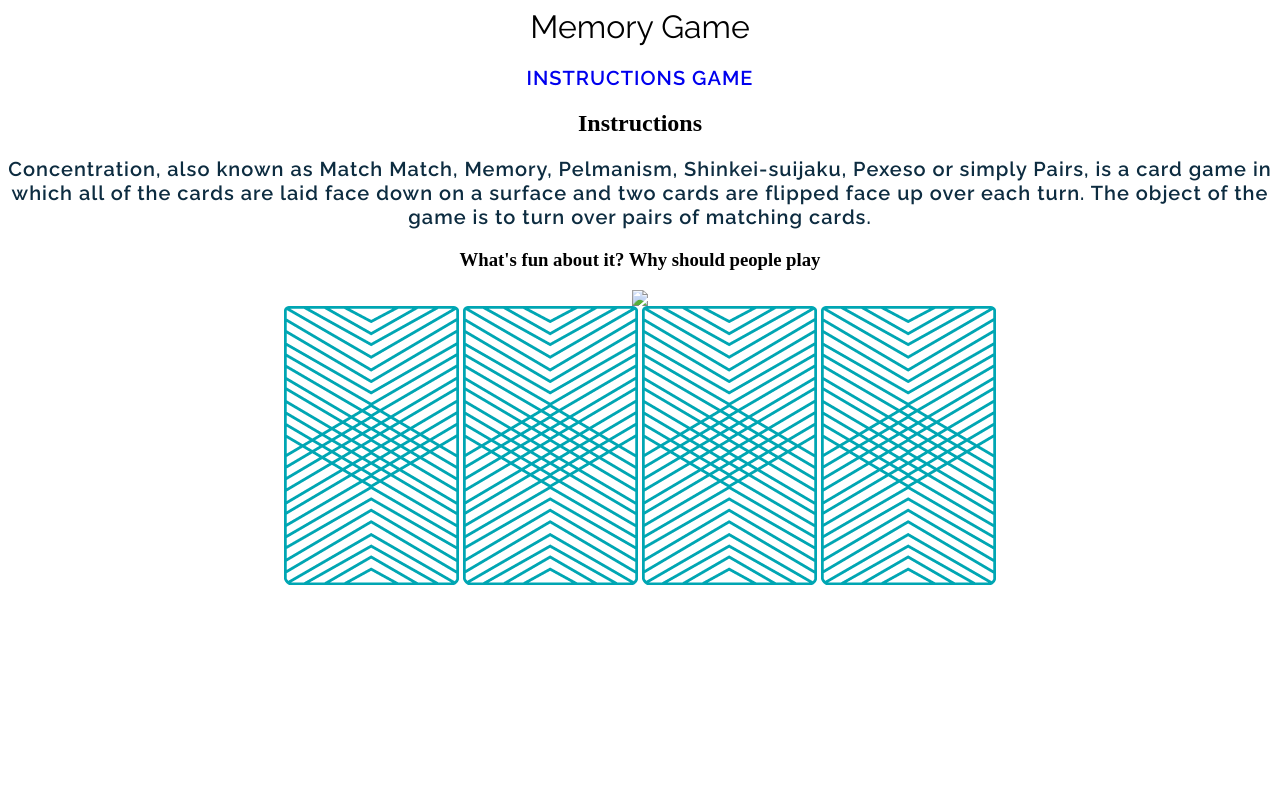
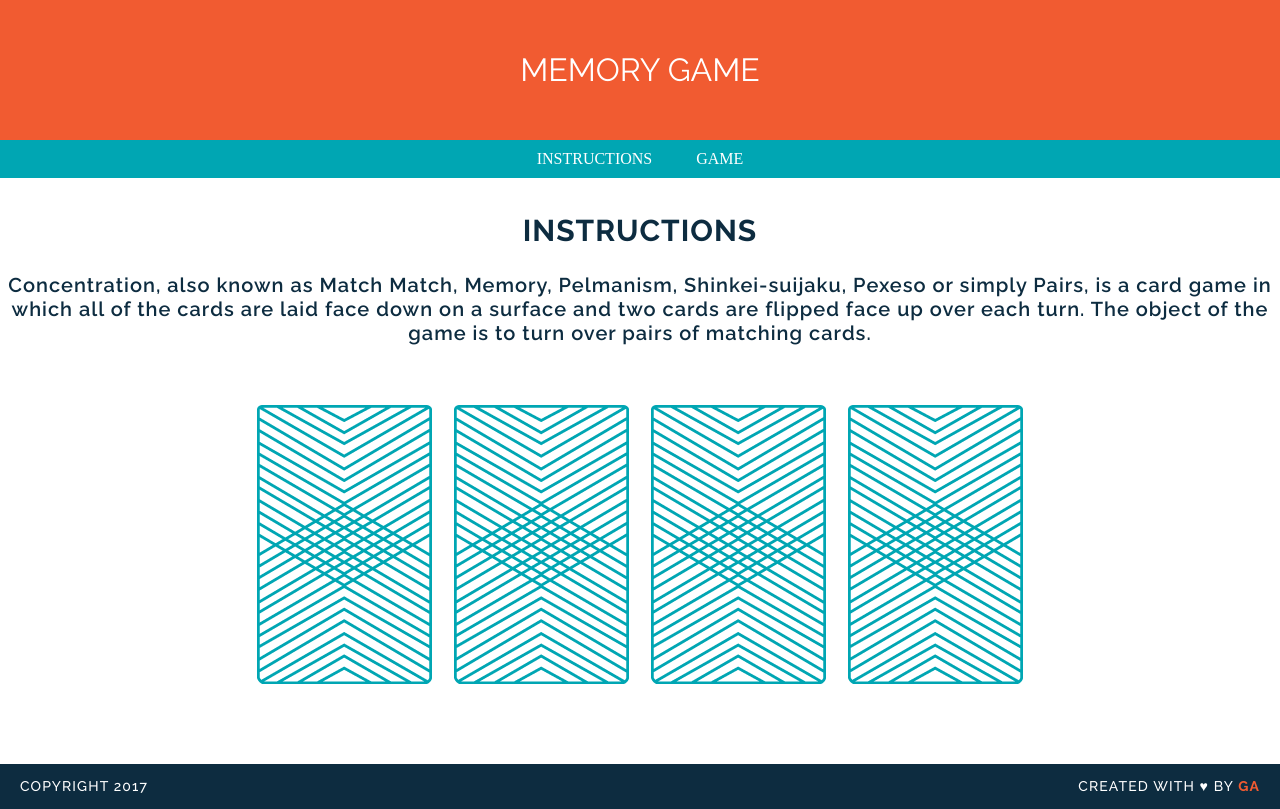
Before and after one commit to datguyrhy/wdi-fundamentals-memorygame, a plain HTML site: page memory_game/index.html in a window 1280 px wide. Drawn offline with Linux system fonts and the light colour scheme; a web font is replaced by a local one.

```diff
--- a/memory_game/CSS/style.css
+++ b/memory_game/CSS/style.css
@@ -1,27 +1,90 @@
+header{
+  background-color: #F15B31;
+  color:#FFFFFF;
+  padding: 30px 20px;
+  margin:0;
+}
+nav{
+  background-color:#00A6B3;
+  color:#FFFFFF;
+  margin:0 auto;
+  border: 10px solid #00A6B3;
+  padding: 80 80;
+}
+a{
+  border-bottom: 2px solid transparent;
+}
+a:hover{
+background-color: #F15B31;
+border: 2px solid #F15B31;
+}
+
+main{
+  width:850;
+  margin: 35px auto;
+}
+
+body {
+text-align: center;
+margin:0;
+}
+
 h1 {
 font-family: "Raleway", sans-serif;
 font-weight: 400;
+text-transform: uppercase;
+}
+h2{
+  font-family: "Raleway", sans-serif;
+  text-transform: uppercase;
+}
+a{
+  margin:0 20px;
+  color:#FFFFFF;
+  text-decoration-line: none;
+  text-transform: uppercase;
 }
 
-.links {
-font-family: "Raleway", serif;
-color: #F15B31;
-letter-spacing: 1px;
-font-weight: 600;
-font-size: 10px;
-text-transform: uppercase;
-}
-a{
-  text-decoration-line: none;
-  text-decoration-style: none;
-}
-p {
+main {
 font-family: "Raleway", serif;
 color: #0D2C40;
 letter-spacing: 1px;
 font-weight: 600;
 font-size: 20px;
+text-align:center;
 }
-body {
-text-align: center;
+
+img{
+  margin: 40px 8px;
 }
+footer{
+  text-transform: uppercase;
+  padding: 0 20;
+  background: #0D2C40;
+  color: white;
+  font-size: 14px;
+  letter-spacing: .08em;
+  font-weight: 500;
+}
+.copyright{
+  font-family: "Raleway", serif;
+  margin-left: 20px;
+  float: left;
+}
+.message{
+  font-family: "Raleway", serif;
+  margin-right:20px;
+  float: right;
+}
+.clearfix:after {
+visibility: hidden;
+display: block;
+content: " ";
+clear: both;
+height: 0;
+font-size: 0;
+}
+.name{
+  color: #F15B31;
+  font-weight: 700;
+}
--- a/memory_game/index.html
+++ b/memory_game/index.html
@@ -1,4 +1,4 @@
-<!<!DOCTYPE html>
+<!DOCTYPE html>
 <html>
   <head>
     <link href="https://fonts.googleapis.com/css?family=Droid+Serif|Raleway:400,500,600,700" rel="stylesheet">
@@ -7,24 +7,34 @@
     <link href="css/style.css" rel="stylesheet" type="text/css" >
     <title>Rhy's Memory Card Game</title>
   </head>
+  <header>
+    <h1>Memory Game</h1>
+  </header>
   <body>
-    <h1>Memory Game</h1>
-      <div class="links">
-        <p><a href="#">Instructions
-        </a>
-        <a href="#"> Game
-        </a></p>
-      </div>
-    <h2>Instructions</h1>
+      <nav>
+        <a href="#">Instructions</a>
+        <a href="#"> Game</a>
+        </nav>
+    <main>
+      <h2>Instructions</h2>
         <p>Concentration, also known as Match Match, Memory, Pelmanism, Shinkei-suijaku, Pexeso or simply Pairs, is a card game in which all of the cards are laid face down on a surface and two cards are flipped face up over each turn. The object of the game is to turn over pairs of matching cards.
         </p>
-    <h3> What's fun about it? Why should people play</h3>
-    <img src="#">
       <div>
         <img src="images/back.png" alt="Queen of Diamonds">
         <img src="images/back.png" alt="Queen of Hearts">
         <img src="images/back.png" alt="King of Diamonds">
         <img src="images/back.png" alt="King of Hearts">
       </div>
+    </main>
+    <footer class ="clearfix">
+      <p class="copyright">
+        Copyright 2017
+      </p>
+      <p class="message">
+        Created with &hearts; by <span class="name">GA</span>
+      </p>
+
+    </footer>
+    <script src="js/main.js"></script>
   </body>
 </html>
--- /dev/null
+++ b/memory_game/js/main.js
@@ -0,0 +1,5 @@
+console.log("Up and running!");
+var cardOne = "queen";
+var cardTwo = "king";
+var cardThree = "queen";
+var cardFour = "king";
```
Also changed, not shown: 1 other file. Lines whose indentation alone changed are shown as unchanged.
